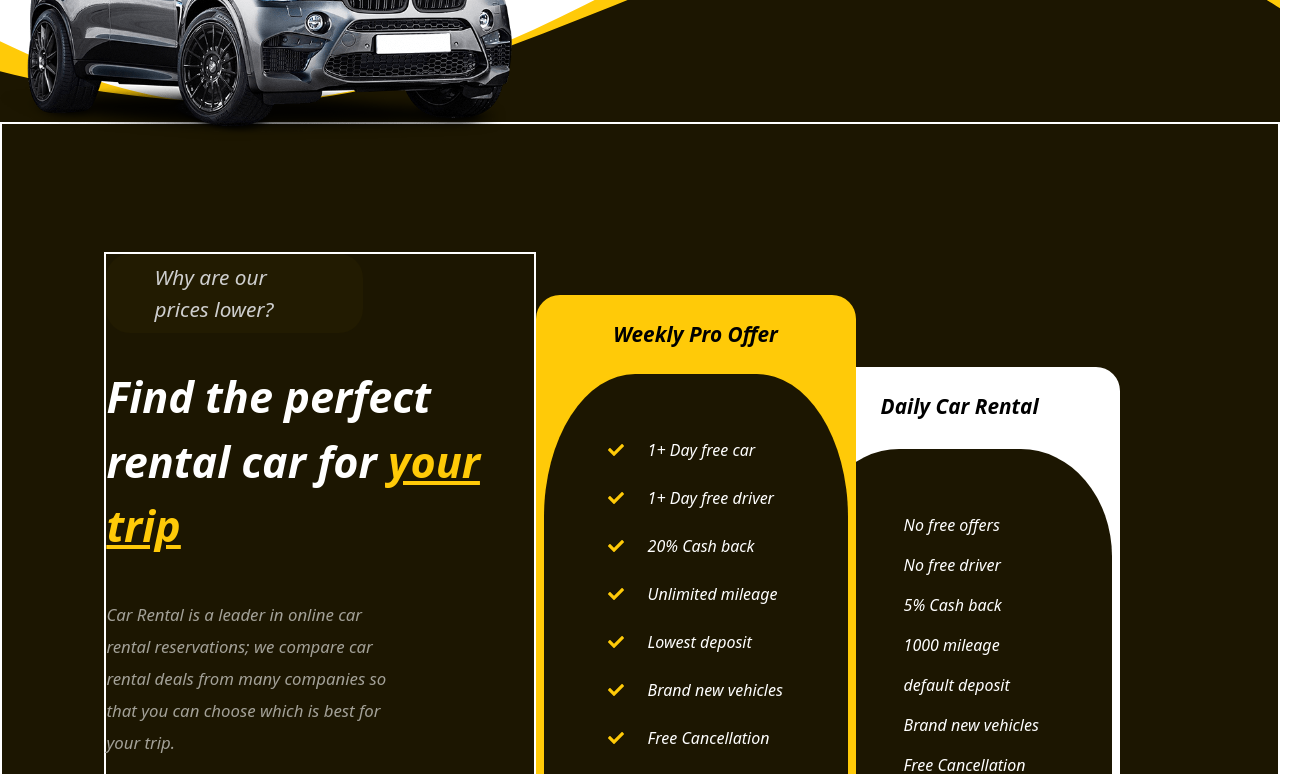
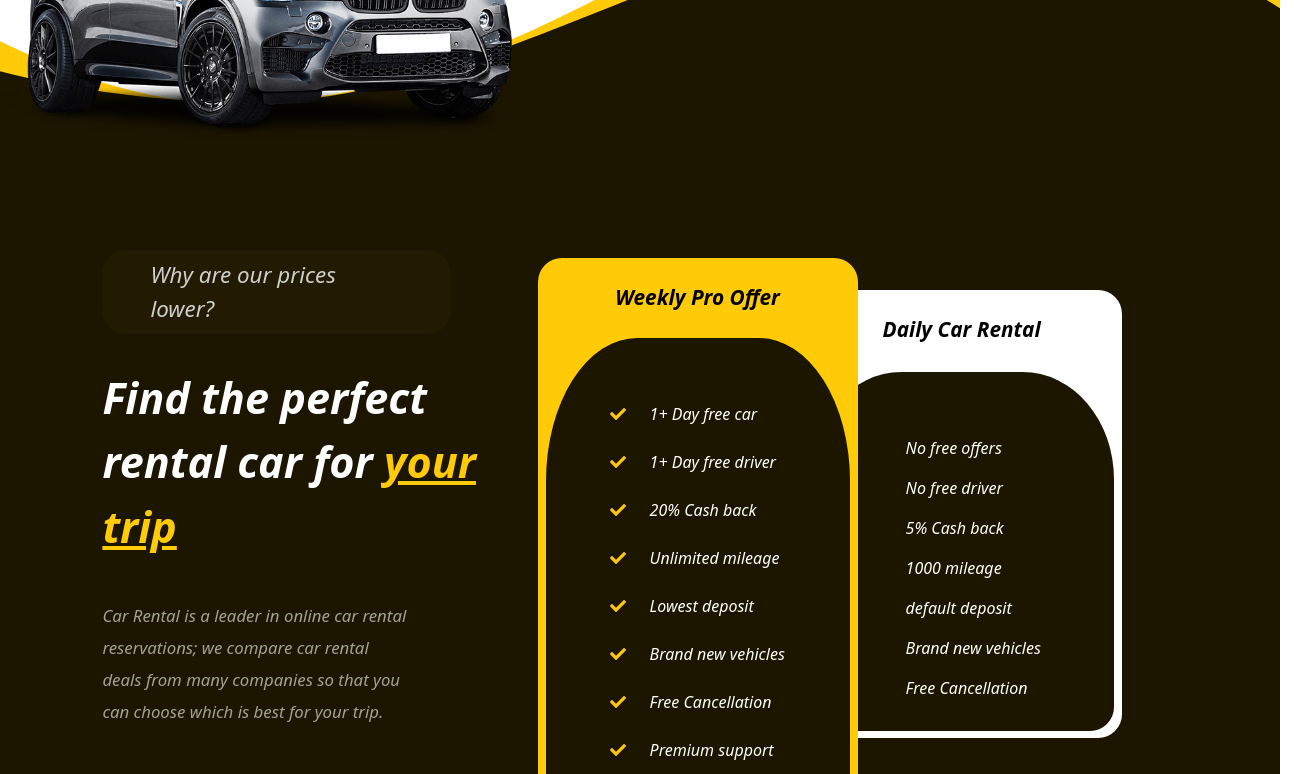
Before and after one commit to itunumide/car-rental, a React (Vite) app: page / in a window 1280 px wide. Shown: the part 2040-2814 px from the top of the page, 1316 px wide, since content can reach past the window. Built offline with nearby package versions, Linux system fonts and the light colour scheme.

Commit message:
updated responsiveness

```diff
--- a/src/pages/CarStat.jsx
+++ b/src/pages/CarStat.jsx
@@ -23,7 +23,7 @@ const CarStat = () => {
                 />
             </div>
 
-            <div className="stats mt-16 flex flex-col md:flex-row items-center justify-center gap-6">
+            <div className="stats mt-16 flex flex-col md:flex-row flex-wrap items-center justify-center gap-6">
               <div className="stats">
                 <Stat
                 stat = "145"
--- a/src/reusables/Benefits.jsx
+++ b/src/reusables/Benefits.jsx
@@ -10,7 +10,7 @@ import p4 from "../assets/p-4.png";
 
 const Benefits = () => {
   return (
-    <div className="flex flex-col md:flex-row justify-center items-center gap-2 md:gap-9 p-4">
+    <div className="flex flex-col md:flex-row flex-wrap justify-center items-center gap-2 md:gap-9 p-4">
       <Benefit image={b1} pic={p1} text="No Extra Hidden Fees" />
       <Benefit image={b2} pic={p2} text="Multilingual Service" />
       <Benefit image={b3} pic={p3} text="24/7 Customer Support" />
--- a/src/reusables/CarRental.jsx
+++ b/src/reusables/CarRental.jsx
@@ -4,7 +4,7 @@ import Service from "./Service"
 
 const CarRental = () => {
   return (
-    <div className="mb-[25rem]">
+    <div className="mb-[26rem]">
       <div className="service w-3/5 m-auto text-center">
         <Service
         title = "Car rental and much more"
--- a/src/reusables/LowerPrice.jsx
+++ b/src/reusables/LowerPrice.jsx
@@ -14,8 +14,8 @@ const LowerPrice = () => {
         </div>
         <SvgDesignPricingT />
 
-        <div className="content px-[8%] w-full border-2 border-white py-[8rem] bg-[#1C1601] flex flex-col lg:flex-row justify-between">
-            <div className="left w-[100%] md:w-3/6 border-2 border-white">
+        <div className="content px-[8%] w-full py-[8rem] bg-[#1C1601] flex flex-col lg:flex-row justify-between">
+            <div className="left w-[100%] md:w-3/6">
                 <ServicePricing
                 titlebg = "#221B01"
                 titlecolor = "#cecece"
@@ -23,7 +23,7 @@ const LowerPrice = () => {
                 />
             </div>
 
-            <div className="price-plan space-y-8 flex flex-col md:flex-row items-center lg:justify-center mt-10">
+            <div className="price-plan space-y-8 flex flex-col md:flex-row items-center md:items-start lg:justify-center mt-10 md:mt-2">
                 <PricePlan />
                 <PricePlanSmall />
             </div>
--- a/src/reusables/PricePlan.jsx
+++ b/src/reusables/PricePlan.jsx
@@ -3,14 +3,14 @@ import { FaCheck } from 'react-icons/fa';
 const PricePlan = () => {
   return (
     <div>
-        <div className="outer h-[35rem] w-[20rem] bg-[#FFCA08] rounded-[1.5rem] flex flex-col items-center justify-start relative z-10">
+        <div className="outer h-[35rem] w-[18rem] md:w-[20rem] bg-[#FFCA08] rounded-[1.5rem] flex flex-col items-center justify-start relative z-10">
 
             <h1 className="italic relative top-2 text-[1.3rem] font-bold mt-4">
                 Weekly Pro Offer
             </h1>
 
             <div className="inner w-[95%] m-auto h-[85%] bg-[#1C1601] rounded-[1.5rem] relative top-[0.85rem] rounded-t-[30%]">
-                <ul className="text-white relative top-16 left-16 space-y-6 italic font-medium">
+                <ul className="text-white relative top-16 left-12 md:left-16 space-y-6 italic font-medium">
                     <li className="flex items-center group">
                         <FaCheck className="text-[#FFCA08] mr-6 transition-transform duration-300 ease-in-out group-hover:scale-125" />
                         1+ Day free car
--- a/src/reusables/PricePlanSmall.jsx
+++ b/src/reusables/PricePlanSmall.jsx
@@ -3,14 +3,14 @@ import { FaCheck } from 'react-icons/fa';
 const PricePlanSmall = () => {
   return (
     <div>
-        <div className="outer h-[28rem] w-[20rem] bg-white rounded-[1.5rem] flex flex-col items-center justify-start relative -left-14">
+        <div className="outer h-[28rem] w-[18rem] md:w-[20rem] bg-white rounded-[1.5rem] flex flex-col items-center justify-start relative md:-left-14">
 
             <h1 className="italic relative top-2 text-[1.3rem] font-bold mt-4">
                 Daily Car Rental
             </h1>
 
             <div className="inner w-[95%] m-auto h-[80%] bg-[#1C1601] rounded-[1.5rem] relative top-[0.85rem] rounded-t-[30%]">
-                <ul className="text-white relative top-16 left-24 space-y-4 italic font-medium">
+                <ul className="text-white relative top-16 left-20 md:left-24 space-y-4 italic font-medium">
                     <li className="flex items-center group">
                         No free offers
                     </li>
--- a/src/reusables/Service.jsx
+++ b/src/reusables/Service.jsx
@@ -1,7 +1,7 @@
 const Service = (props) => {
   return (
     <div className="flex items-center justify-center mt-[8rem] md:mt-[4rem] flex-col font-light">
-      <p className="py-1 px-3 md:px-12 rounded-3xl text-[0.7rem] md:text-[1.5rem] italic mb-4" style={{backgroundColor: `${props.titlebg}`, color: "#575757"}}>{props.title}</p>
+      <p className="py-1 px-3 md:px-12 rounded-3xl text-[0.8rem] md:text-[1.5rem] italic mb-4" style={{backgroundColor: `${props.titlebg}`, color: "#575757"}}>{props.title}</p>
       <p
         className="italic text-[1.2rem] md:text-[2.7rem] font-bold"
         style={{ color: `${props.color}` }}
--- a/src/reusables/ServicePricing.jsx
+++ b/src/reusables/ServicePricing.jsx
@@ -4,16 +4,16 @@ import Button from "./Button";
 const ServicePricing = (props) => {
     return (
       <div className="flex items-center md:items-start justify-center flex-col font-light">
-        <p className="py-2 w-[60%] px-3 md:px-12 rounded-3xl text-[0.7rem] md:text-[1.3rem] italic mb-8" style={{backgroundColor: `${props.titlebg}`, color: `${props.titlecolor}`}}>{props.title}</p>
+        <p className="py-2 w-full text-center md:text-left md:w-[80%] px-3 md:px-12 rounded-3xl text-[0.9rem] md:text-[1.4rem] italic mb-8" style={{backgroundColor: `${props.titlebg}`, color: `${props.titlecolor}`}}>{props.title}</p>
         <p
-          className="italic text-[1.2rem] md:text-[2.7rem] font-bold"
+          className="italic text-[1.2rem] md:text-[2.7rem] font-bold text-center md:text-left"
           style={{ color: "white" }}
           dangerouslySetInnerHTML={{
             __html: `Find the perfect <br /> rental car for <span class="text-[#FFCA08] underline font-bold">your trip</span>`,
           }}
         />
 
-        <p className='text-[#a3a198] text-[1.05rem] font-normal italic mt-10 w-[70%] leading-8 mb-12'>Car Rental is a leader in online car rental reservations; we compare car rental deals from many companies so that you can choose which is best for your trip.</p>
+        <p className='text-[#a3a198] text-[1.05rem] font-normal italic mt-10 w-full md:w-[70%] leading-8 mb-12'>Car Rental is a leader in online car rental reservations; we compare car rental deals from many companies so that you can choose which is best for your trip.</p>
 
         <Button
         text = "Check out cars"
--- a/src/reusables/Testimonial.jsx
+++ b/src/reusables/Testimonial.jsx
@@ -4,8 +4,8 @@ import TestimonialService from "./TestimonialService"
 
 const Testimonial = () => {
   return (
-    <div className="flex justify-between gap-20 w-4/5 m-auto">
-        <div className="left w-[45%] px-4">
+    <div className="flex flex-col md:flex-row justify-between gap-16 w-4/5 m-auto">
+        <div className="left w-[90%] md:w-[50%] px-4">
             <TestimonialService
             titlebg = "#F1F1F1"
             titlecolor = "#575757"
@@ -15,15 +15,15 @@ const Testimonial = () => {
             />
 
         </div>
-        <div className="right w-[50%] flex flex-col">
+        <div className="right w-[90%] md:w-[45%] flex flex-col">
             <div className="top h-[14rem] w-[90%] rounded-lg bg-[#1C1601] p-10">
                 <p className="text-center text-[1.25rem] text-white w-[90%] m-auto">"There are two types of people who will tell you that you cannot make a difference in this world: those who are afraid to try and those who are afraid you will succeed."</p>
             </div>
-            <div className="bottom h-[4rem] w-[90%] flex justify-start gap-4 pl-16 mt-4">
-                <div className="leftb w-20 h-20 rounded-[50%] bg-cover bg-center relative -top-10" style={{backgroundImage: `url(${jenny})`}}>
+            <div className="bottom  w-[90%] flex flex-col md:flex-row justify-start gap-4  md:mt-2">
+                <div className="leftb w-20 h-20 rounded-[50%] ml-20 bg-cover bg-center relative -top-8" style={{backgroundImage: `url(${jenny})`}}>
                     {/* <img src= {jenny} alt="" /> */}
                 </div>
-                <div className="rightb">
+                <div className="rightb relative -top-12  text-center">
                     <div className="top">
                         <h1 className="font-bold text-[1.1rem]">Jennifer Olayiwola</h1>
                     </div>
```
